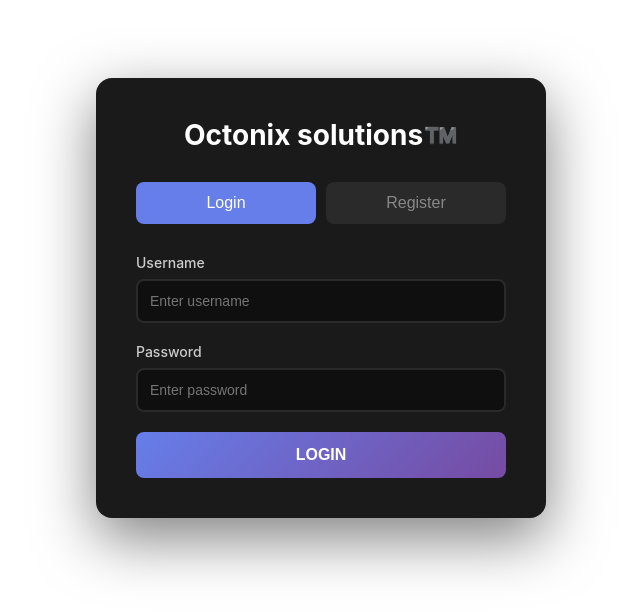
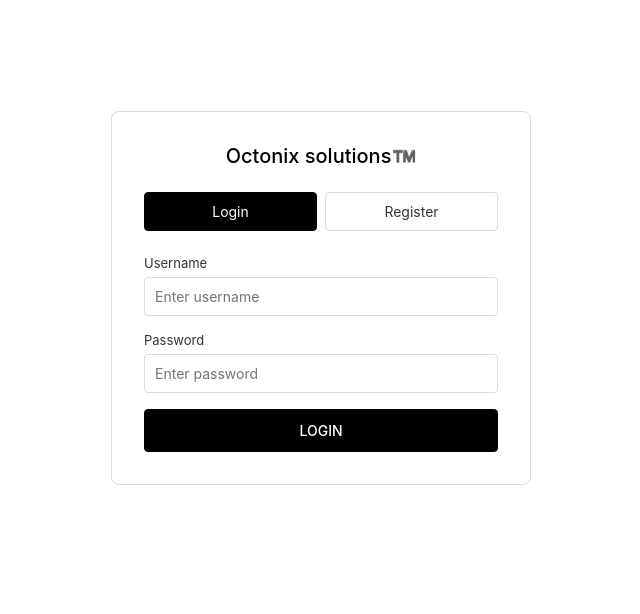
Before and after one commit to zy1h0s/godcomplex, a React (Create React App) app in the folder frontend/: page / in a window 1280 px wide. Shown: the part 102-716 px from the top of the page, without its empty margins (319-959 px from the left). Built offline with nearby package versions, Linux system fonts and the light colour scheme; no server answers; the HTML template or start-up script is replaced by a standard one.

Commit message:
Update Login.css

```diff
--- a/frontend/src/components/Login.css
+++ b/frontend/src/components/Login.css
@@ -1,3 +1,15 @@
+/* Global minimal font */
+* {
+  box-sizing: border-box;
+  font-family: -apple-system, BlinkMacSystemFont, "Segoe UI", system-ui, sans-serif;
+}
+
+body {
+  margin: 0;
+  background: #ffffff;
+  color: #000000;
+}
+
 .login-container {
   min-height: 100vh;
   display: flex;
@@ -8,132 +20,135 @@
 }
 
 .login-box {
-  background: #1a1a1a;
-  border-radius: 16px;
-  padding: 40px;
+  background: #ffffff;
+  border-radius: 8px;
+  padding: 32px;
   width: 100%;
-  max-width: 450px;
-  box-shadow: 0 20px 60px rgba(0, 0, 0, 0.5);
+  max-width: 420px;
+  border: 1px solid #dcdcdc;
 }
 
 .login-box h1 {
   text-align: center;
-  margin-bottom: 30px;
-  font-size: 28px;
-  color: #fff;
+  margin-bottom: 24px;
+  font-size: 20px;
+  font-weight: 500;
+  color: #000000;
 }
 
+/* Tabs */
 .tabs {
   display: flex;
-  gap: 10px;
-  margin-bottom: 30px;
+  gap: 8px;
+  margin-bottom: 24px;
 }
 
 .tabs button {
   flex: 1;
-  padding: 12px;
-  border: none;
-  background: #2a2a2a;
-  color: #888;
-  border-radius: 8px;
+  padding: 10px;
+  border-radius: 4px;
+  border: 1px solid #dcdcdc;
+  background: #ffffff;
+  color: #333333;
   cursor: pointer;
-  font-size: 16px;
-  transition: all 0.3s;
+  font-size: 14px;
 }
 
 .tabs button.active {
-  background: #667eea;
-  color: #fff;
+  background: #000000;
+  color: #ffffff;
+  border-color: #000000;
 }
 
+/* No hover effects needed for strict minimalism, but you can keep a subtle one */
 .tabs button:hover {
-  background: #3a3a3a;
+  background: #f5f5f5;
 }
 
-.tabs button.active:hover {
-  background: #5568d3;
-}
-
+/* Form */
 .form-group {
-  margin-bottom: 20px;
+  margin-bottom: 16px;
 }
 
 .form-group label {
   display: block;
-  margin-bottom: 8px;
-  color: #ccc;
-  font-size: 14px;
-  font-weight: 500;
+  margin-bottom: 6px;
+  color: #333333;
+  font-size: 13px;
+  font-weight: 400;
 }
 
 .form-group input,
 .form-group select {
   width: 100%;
-  padding: 12px;
-  border: 2px solid #2a2a2a;
-  border-radius: 8px;
-  background: #0f0f0f;
-  color: #fff;
+  padding: 10px;
+  border: 1px solid #dcdcdc;
+  border-radius: 4px;
+  background: #ffffff;
+  color: #000000;
   font-size: 14px;
-  transition: border-color 0.3s;
 }
 
 .form-group input:focus,
 .form-group select:focus {
   outline: none;
-  border-color: #667eea;
+  border-color: #000000;
 }
 
+/* Error message in grayscale */
 .error-message {
-  background: #ff4444;
-  color: #fff;
-  padding: 12px;
-  border-radius: 8px;
-  margin-bottom: 20px;
+  background: #f5f5f5;
+  color: #000000;
+  padding: 10px;
+  border-radius: 4px;
+  margin-bottom: 16px;
   text-align: center;
+  border: 1px solid #000000;
+  font-size: 13px;
 }
 
+/* Submit button */
 .submit-btn {
   width: 100%;
-  padding: 14px;
-  border: none;
-  border-radius: 8px;
-  background: linear-gradient(135deg, #667eea 0%, #764ba2 100%);
-  color: #fff;
-  font-size: 16px;
-  font-weight: 600;
+  padding: 12px;
+  border-radius: 4px;
+  border: 1px solid #000000;
+  background: #000000;
+  color: #ffffff;
+  font-size: 14px;
+  font-weight: 500;
   cursor: pointer;
-  transition: transform 0.2s, box-shadow 0.2s;
 }
 
 .submit-btn:hover {
-  transform: translateY(-2px);
-  box-shadow: 0 10px 30px rgba(102, 126, 234, 0.4);
+  background: #111111;
 }
 
 .submit-btn:active {
-  transform: translateY(0);
+  background: #000000;
 }
 
 .submit-btn:disabled {
-  opacity: 0.6;
+  opacity: 0.5;
   cursor: not-allowed;
-  transform: none;
 }
 
+/* Info box */
 .info-box {
-  margin-top: 30px;
-  padding: 20px;
-  background: #2a2a2a;
-  border-radius: 8px;
-  font-size: 13px;
+  margin-top: 24px;
+  padding: 16px;
+  background: #f7f7f7;
+  border-radius: 4px;
+  font-size: 12px;
+  border: 1px solid #e0e0e0;
 }
 
 .info-box p {
-  margin: 8px 0;
-  color: #aaa;
+  margin: 6px 0;
+  color: #555555;
 }
 
 .info-box strong {
-  color: #667eea;
+  font-weight: 500;
+  color: #000000;
 }
```
